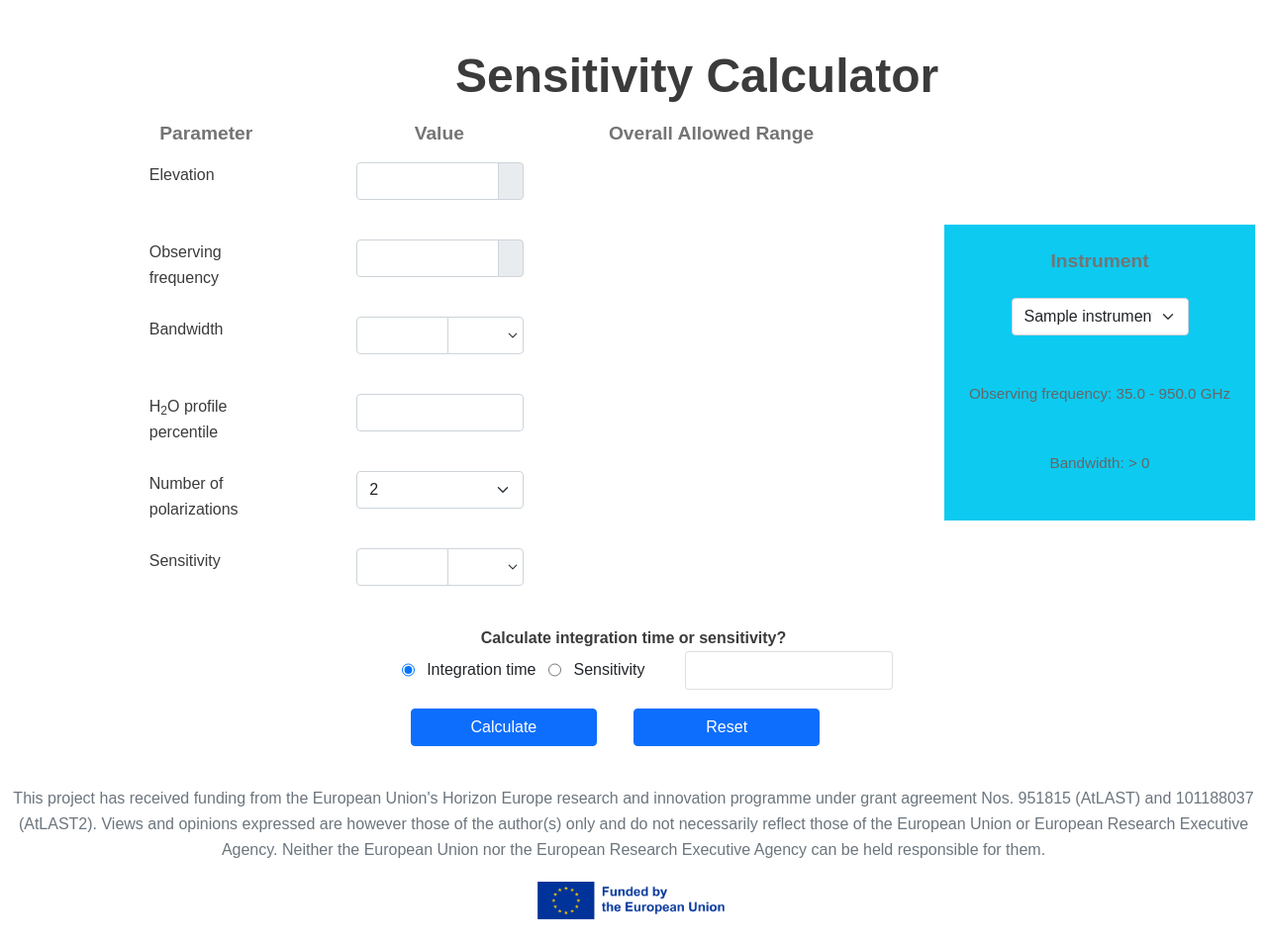
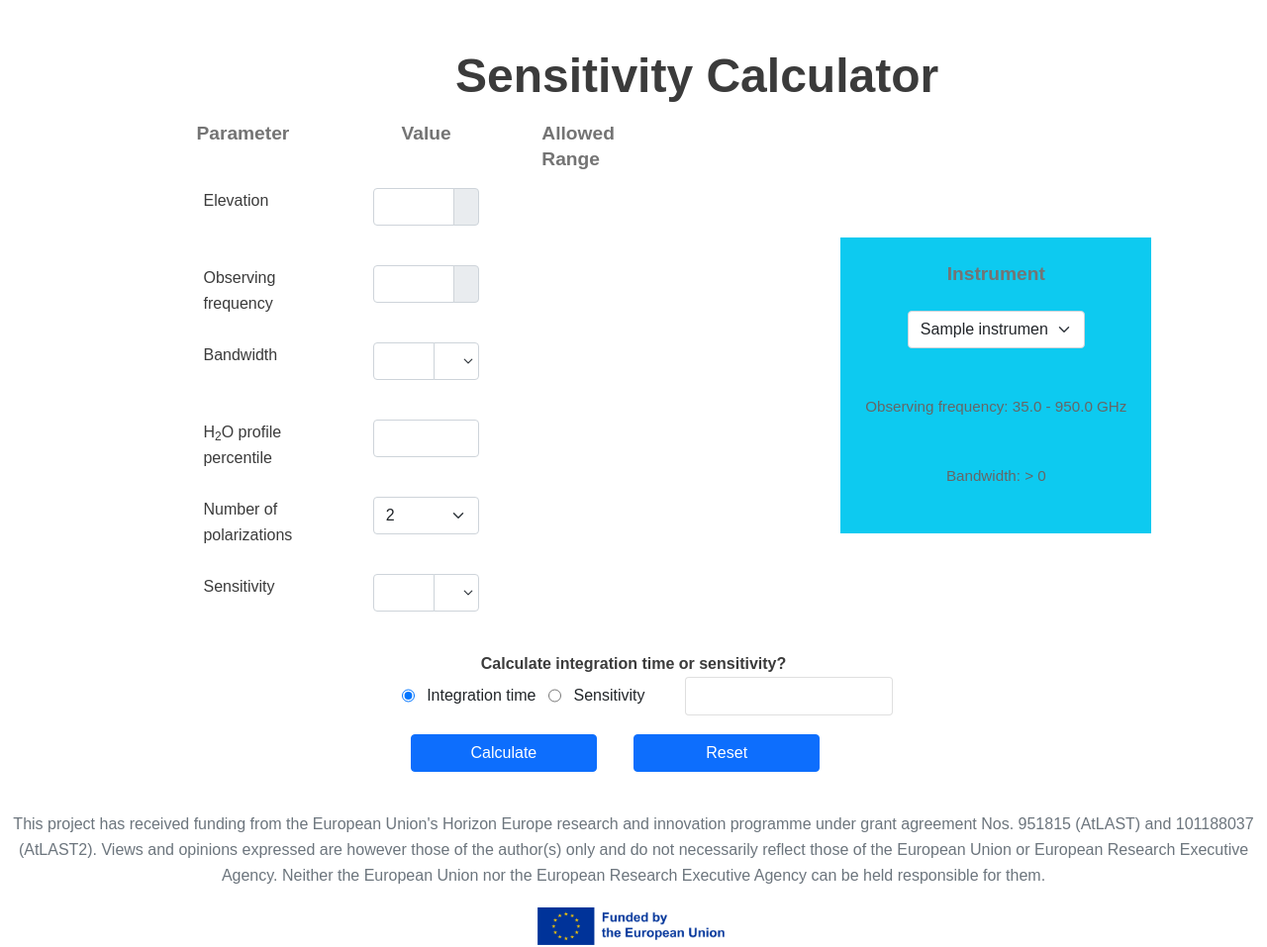
Before and after one commit to ukatc/AtLAST_sensitivity_calculator, a Python web app: template web_client/templates/sensitivity_calculator.html in a window 1280 px wide; the page is wider, and only the part inside the window is pictured. Shown: the part 200-1157 px from the top of that part at 99% size. Before the commit the page ends 1129 px from the top of that part, so only its background shows below. Run offline with Jinja, Linux system fonts and the light colour scheme; the template is opened without the code that fills it: most values are stand-ins (such as "Sample title", 1, 10 or a date in 2020); lists and menus that the app fills with data are empty.

Commit message:
ASC-32 Reduced the space between the calculator columns

```diff
--- a/web_client/templates/sensitivity_calculator.html
+++ b/web_client/templates/sensitivity_calculator.html
@@ -56,21 +56,21 @@
         <div class="row">
 
           <!-- LEFT AREA -->
-          <div class="col-md-9">
-            <div class="row justify-content-center" align="center">
+          <div class="col-md-8">
+            <div class="row justify-content-center" align="left">
               <div class="titles col-2 mb-3">Parameter</div>
-              <div class="titles col-4 mb-3">Value</div>
-              <div class="titles col-3 mb-3">Overall Allowed Range</div>
+              <div class="titles col-3 mb-3" align="center">Value</div>
+              <div class="titles col-2 mb-3">Allowed Range</div>
               <!-- ELEVATION - start -->
               <div class="row justify-content-center" id="row-elevation">
                 <div class="col-2" align="left"><label for="elev-input">Elevation</label></div>
-                <div class="col-4">
+                <div class="col-3" align="center">
                   <div class="input-group param-input-group mb-3">
                   <input type="text" class="form-control param-input" id="elev-input" name="elevation" value="{{ default_value('elevation') }}">
                     <span class="input-group-text">{{ default_unit('elevation') }}</span>
                   </div>
                 </div>
-                <div class="col-3">
+                <div class="col-2">
                   <div class="allowed-range-info">{{ allowed_range('elevation') }}</div>
                 </div>
                 <div class="row">
@@ -81,13 +81,13 @@
               <!-- OBSERVING FREQUENCY - start -->
               <div class="row justify-content-center" id="obs-freq">
                 <div class="col-2" align="left"><label for="obs-freq-input">Observing frequency</label></div>
-                <div class="col-4">
+                <div class="col-3" align="center">
                   <div class="input-group param-input-group mb-3">
                     <input type="text" class="form-control param-input" id="obs-freq-input" name="obs_freq" value="{{ default_value('elevation') }}">
                     <span class="input-group-text">{{ default_unit('obs_freq') }}</span>
                   </div>
                 </div>
-                <div class="col-3">
+                <div class="col-2">
                   <div class="allowed-range-info">{{ allowed_range('obs_freq') }}</div>
                 </div>
                 <div class="row">
@@ -98,13 +98,13 @@
               <!-- BANDWIDTH - start -->
               <div class="row justify-content-center" id="row-bandwidth">
                   <div class="col-2" align="left"><label for="bandwidth-input">Bandwidth</label></div>
-                  <div class="col-4">
+                  <div class="col-3" align="center">
                     <div class="input-group param-input-group mb-3">
                       <input type="text" class="form-control param-input" id="bandwidth-input" name="bandwidth" value="{{ default_value('bandwidth') }}">
                       <select class="form-select units-input" id="bandwidth-units" name="bandwidth-units"></select>
                     </div>
                   </div>
-                  <div class="col-3">
+                  <div class="col-2">
                     <div class="allowed-range-info">{{ allowed_range('bandwidth') }}</div>
                   </div>
                 <div class="row">
@@ -115,12 +115,12 @@
               <!-- WEATHER - start -->
               <div class="row justify-content-center" id="row-weather">
                 <div class="col-2" align="left"><label for="pwv-input">H<sub>2</sub>O profile percentile</label></div>
-                <div class="col-4">
+                <div class="col-3" align="center">
                   <div class="input-group param-input-group mb-3">
                     <input type="text" class="form-control param-input" id="pwv-input" name="weather" value="{{ default_value('weather') }}">
                   </div>
                 </div>
-                <div class="col-3">
+                <div class="col-2">
                   <div class="allowed-range-info">{{ allowed_range('weather') }}</div>
                 </div>
                 <div class="row">
@@ -131,7 +131,7 @@
               <!-- POLARISATION - start -->
               <div class="row justify-content-center" id="row-npol">
                 <div class="col-2" align="left"><label for="npol-input">Number of polarizations</label></div>
-                <div class="col-4">
+                <div class="col-3" align="center">
                   <div class="input-group param-input-group mb-3">
                     <select class="form-select" id="npol-input" name="n_pol">
                       <option value=1>1</option>
@@ -139,7 +139,7 @@
                     </select>
                   </div>
                 </div>
-                  <div class="col-3">
+                  <div class="col-2">
                     <div class="allowed-range-info"></div>
                   </div>
               </div>
@@ -147,13 +147,13 @@
               <!-- INTEGRATION TIME - start -->
               <div class="row justify-content-center d-none" id="row-t-int">
                   <div class="col-2" align="left"><label for="integration-time-input">Integration time</label></div>
-                  <div class="col-4">
+                  <div class="col-3" align="center">
                     <div class="input-group param-input-group mb-3">
                       <input type="text" class="form-control param-input" id="integration-time-input" name="t_int" value="{{ default_value('t_int') }}">
                       <select class="form-select units-input" id="t_int-units" name="t_int_units"></select>
                     </div>
                   </div>
-                  <div class="col-3">{{ allowed_range('t_int') }}</div>
+                  <div class="col-2">{{ allowed_range('t_int') }}</div>
                 </div>
                 <div class="row">
                   <div class="invalid-message" id="integration-time-input-invalid">{{ invalid_message('t_int') }}</div>
@@ -162,13 +162,13 @@
               <!-- SENSITIVITY - start -->
               <div class="row justify-content-center" id="row-sensitivity">
                   <div class="col-2" align="left"><label for="sensitivity-input">Sensitivity</label></div>
-                  <div class="col-4">
+                  <div class="col-3" align="center">
                     <div class="input-group param-input-group mb-3">
                       <input type="text" class="form-control param-input" id="sensitivity-input" name="sensitivity" value="{{ default_value('sensitivity') }}">
                       <select class="form-select units-input" id="sensitivity-units" name="sensitivity_units"></select>
                     </div>
                   </div>
-                  <div class="col-3">{{ allowed_range('sensitivity') }}</div>
+                  <div class="col-2">{{ allowed_range('sensitivity') }}</div>
                 </div>
                 <div class="row">
                   <div class="invalid-message" id="sensitivity-input-invalid">{{ invalid_message('sensitivity') }}</div>
```
